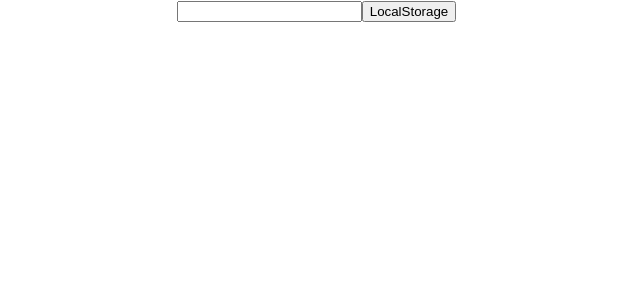
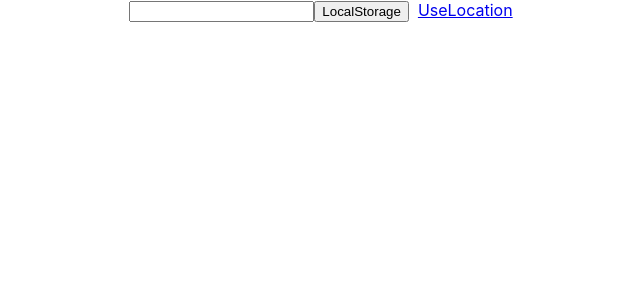
Before and after one commit to karanjot-Singh168/ReactPractice, a React (Create React App) app: page / in a window 1280 px wide. Shown: the top 300 px of the page, without its empty margins (319-959 px from the left). Built offline with nearby package versions, Linux system fonts and the light colour scheme.

Commit message:
navigation by useLocation

```diff
--- a/src/components/first.jsx
+++ b/src/components/first.jsx
@@ -1,5 +1,5 @@
 import React, { useState } from "react";
-import { useHistory} from "react-router-dom";
+import { useHistory,Link} from "react-router-dom";
 
 export const First = () => {
   const [inputValue, setInputValue] = useState("");
@@ -16,6 +16,14 @@
     <>
       <input type="text" onChange={(e) => setInputValue(e.target.value)} />
       <button onClick={() => navigation()}>LocalStorage</button>&nbsp;&nbsp;
+      <Link
+            to={{
+              pathname: "/second",
+              state: {value:inputValue}
+            }}
+          >
+            UseLocation
+            </Link>
     </>
   );
 };
--- a/src/components/second.jsx
+++ b/src/components/second.jsx
@@ -1,20 +1,30 @@
 import React, { useEffect, useState } from "react";
-import { useHistory } from "react-router-dom";
+import { useHistory,useLocation } from "react-router-dom";
 
 export const Second = () => {
   const [text, SetText] = useState();
+  let location = useLocation();
+
 
   useEffect(() => {
     if (localStorage.getItem("key")) {
        SetText(localStorage.getItem("key"));
     }
+    if(location?.state?.value){
+      SetText(location.state.value)
+    }
   }, []);
 
   let history = useHistory();
+
+  const navigateBack=()=>{
+    history.push("/");
+    localStorage.removeItem("key")
+  }
   return (
     <>
       {text && <div>{text}</div> }
-      <button onClick={() => history.push("/")}>Back</button>
+      <button onClick={() => navigateBack()}>Back</button>
     </>
   );
 };
```
